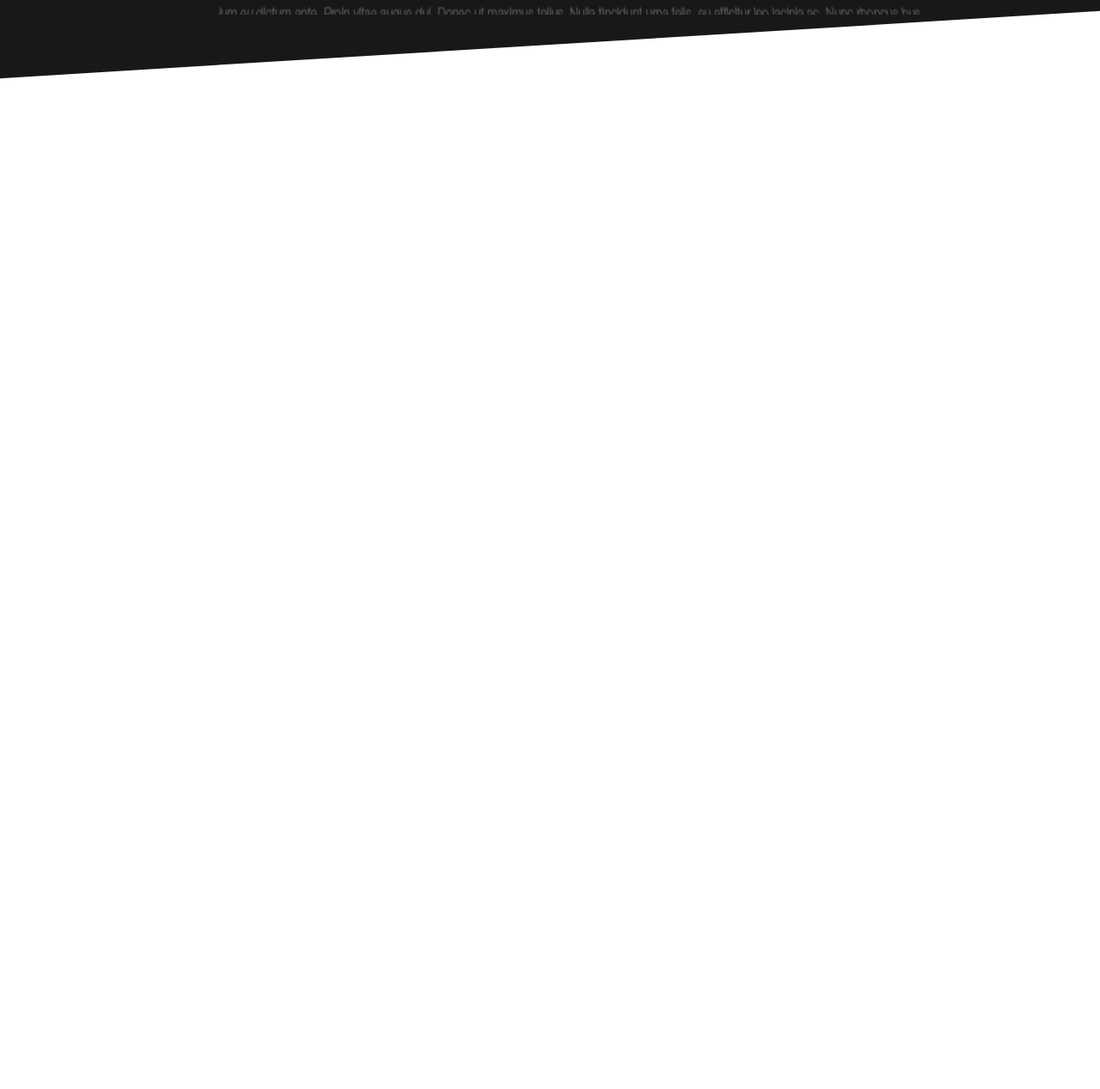
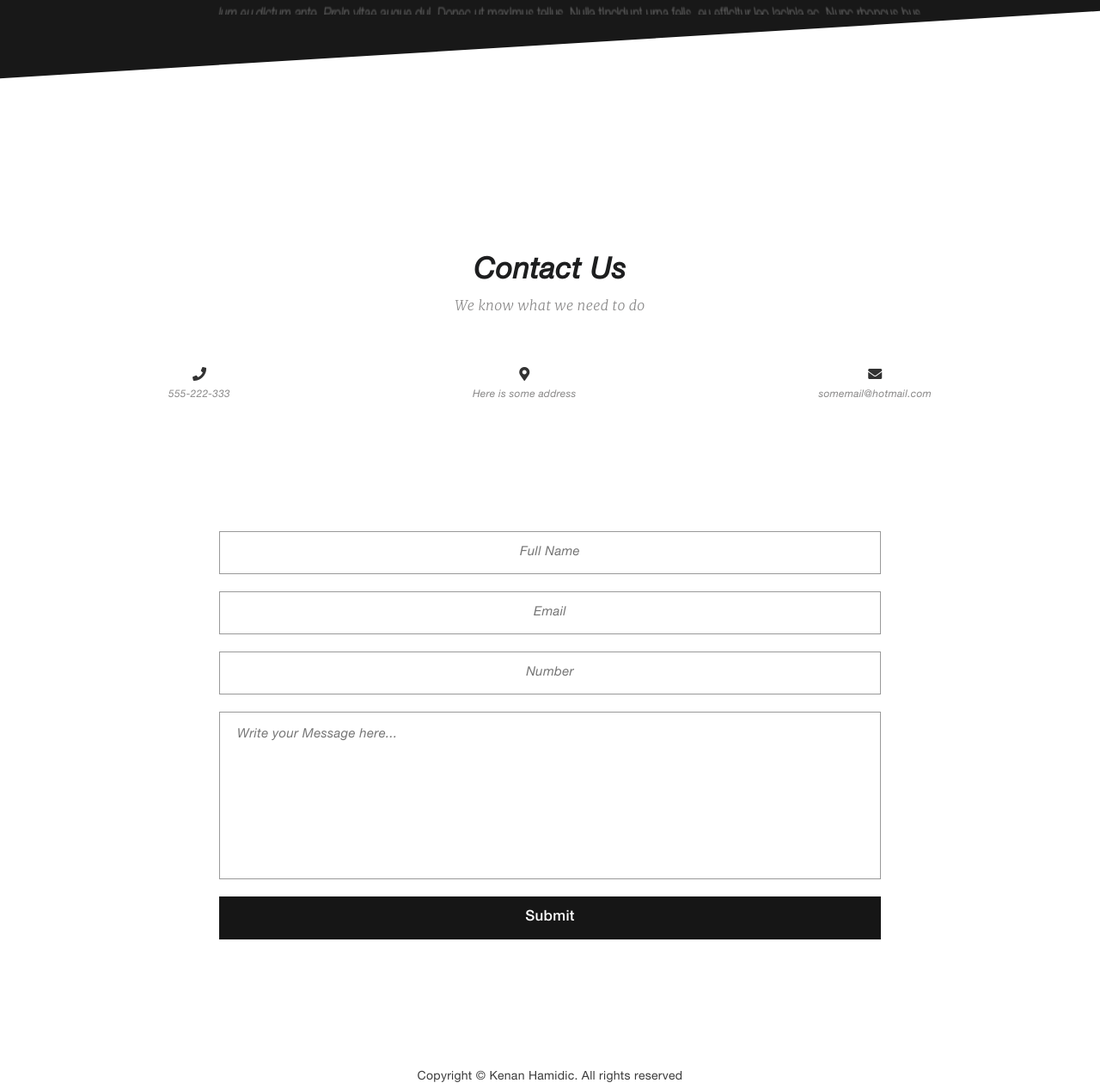
Before and after one commit to frontend90/h, a plain HTML site: page index.html in a window 1280 px wide. Shown: the part 4588-5855 px from the top of the page at 86% size. Before the commit the page ends 4885 px from the top, so only its background shows below. Drawn offline with nearby package versions, Linux system fonts and the light colour scheme.

Commit message:
верстка

```diff
--- a/index.html
+++ b/index.html
@@ -239,15 +239,57 @@
       <!-- /.container -->
     </section>
     <!-- /.services -->
+    <section class="contact" id="contact">
+      <div class="container">
+        <div class="title">
+          <h5>Contact Us</h5>
+          <p>We know what we need to do</p>
+        </div>
+        <!-- /.title -->
+        <div class="contact-item">
+          <div class="block">
+            <i class="fas fa-phone"></i>
+            <a href="tel:555222333">555-222-333</a>
+          </div>
+          <!-- /.block -->
+          <div class="block">
+            <i class="fas fa-map-marker-alt"></i>
+            <p>Here is some address</p>
+          </div>
+          <!-- /.block -->
+          <div class="block">
+            <i class="fas fa-envelope"></i>
+            <a href="mailto:somemail@hotmail.com">somemail@hotmail.com</a>
+          </div>
+          <!-- /.block -->
+        </div>
+        <!-- /.contact-item -->
+        <div class="contact-form">
+          <form action="#" method="POST">
+            <input type="text" name="name" placeholder="Full Name"><br>
+            <input type="text" name="email" placeholder="Email"><br>
+            <input type="text" name="phone" placeholder="Number"><br>
+            <input type="text" placeholder="Write your Message here..." class="big-box">
+            <div class="btn">
+              <button>Submit</button>
+            </div>
+            <!-- /.btn -->
+          </form>
+        </div>
+        <!-- /.contact-form -->
+      </div>
+      <!-- /.container -->
+    </section>
+    <!-- /.contact -->
   </main>
 
-
-
-
-
-
-
-
+  <footer class="footer">
+    <div class="container">
+      <p>Copyright © Kenan Hamidic. All rights reserved</p>
+    </div>
+    <!-- /.container -->
+  </footer>
+  <!-- /.footer -->
 
 
 
--- a/sass/blocks/_adaptive.sass
+++ b/sass/blocks/_adaptive.sass
@@ -21,6 +21,15 @@
           margin-top: 50px
     & .about-line
       display: none
+@media screen and ( max-width: 820px )
+  .contact
+    & .contact-form
+      & form
+        & input
+          width: 95%
+        & .btn
+          & button
+            width: 95%
 @media screen and ( max-width: 800px )
   .team
     & .team-wrap
@@ -118,6 +127,14 @@
       & p
         font-size: 13px
         margin-top: 10px
+@media screen and ( max-width: 500px )
+  .contact
+    & .contact-item
+      justify-content: center
+      flex-direction: column
+      margin-top: 30px
+      & .block
+        margin-top: 30px
 @media screen and ( max-width: 450px )
   .services
     & .title
--- /dev/null
+++ b/sass/blocks/_contact.sass
@@ -0,0 +1,62 @@
+.contact
+  padding-top: 95px
+  & .title
+    text-align: center
+    & h5
+      font-size: 34px
+      letter-spacing: .68px
+      color: #1d1e1f
+    & p
+      +mer_italic
+      font-size: 16px
+      letter-spacing: .32px
+  & .contact-item
+    margin-top: 60px
+    display: flex
+    justify-content: space-around
+    & .block
+      text-align: center
+      & .fas
+        +solid
+        font-size: 16px
+        color: #323232
+      & a
+        display: block
+        font-size: 12px
+        letter-spacing: .24px
+        color: #898888
+      & p
+        font-size: 12px
+        letter-spacing: .24px
+  & .contact-form
+    margin-top: 150px
+    & form
+      text-align: center
+      & input
+        width: 770px
+        height: 50px
+        border: 1px solid #999999
+        text-align: center
+        margin-bottom: 20px
+        letter-spacing: .3px
+      & .big-box
+        height: 195px
+        text-align: left
+        padding-left: 20px
+        &::placeholder
+          transform: translateY(-70px)
+      & .btn
+        & button
+          width: 770px
+          height: 50px
+          background: #161616
+          color: #fefefe
+          +hel_md
+          font-size: 17px
+          letter-spacing: .34px
+          transition: .3s linear
+          border: 1px solid transparent
+          &:hover
+            background: #ffffff
+            color: #161616
+            border-color: #161616
--- /dev/null
+++ b/sass/blocks/_footer.sass
@@ -0,0 +1,8 @@
+.footer
+  padding: 150px 0
+  & p
+    text-align: center
+    +hel_roman
+    font-size: 14px
+    letter-spacing: .28px
+    color: #3b3b3b
--- a/sass/style.sass
+++ b/sass/style.sass
@@ -3,4 +3,6 @@
 @import 'blocks/about'
 @import 'blocks/team'
 @import 'blocks/services'
+@import 'blocks/contact'
+@import 'blocks/footer'
 @import 'blocks/adaptive'
```
Also changed, not shown: css/style.css, 1 other file.
